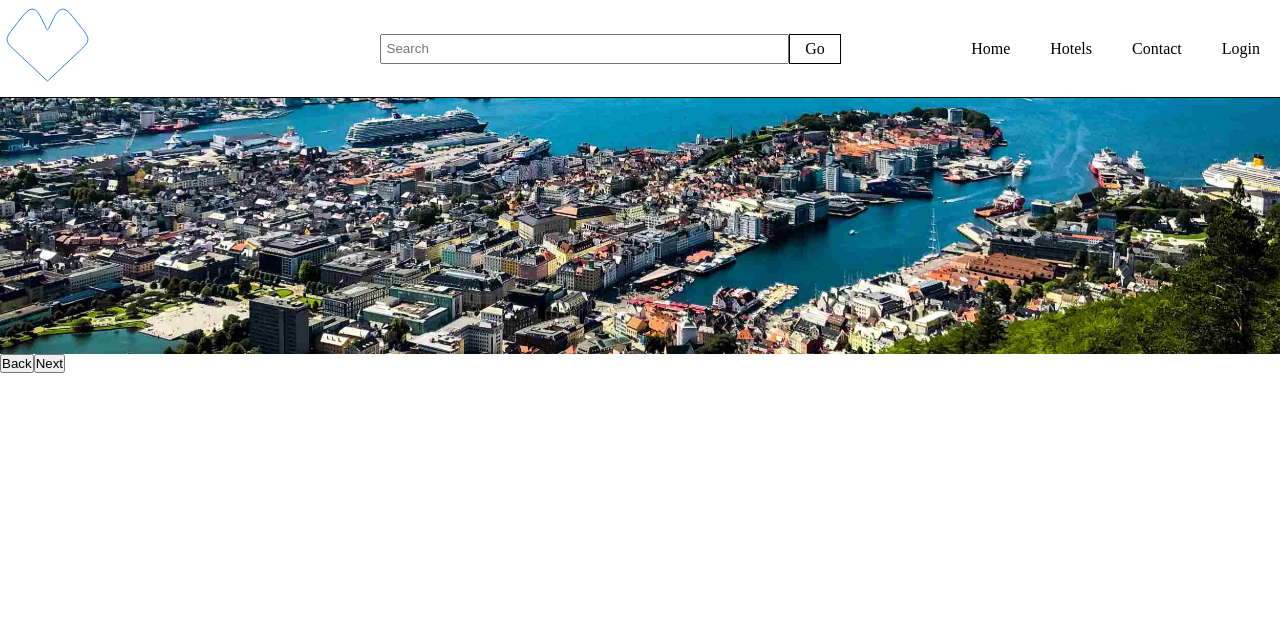
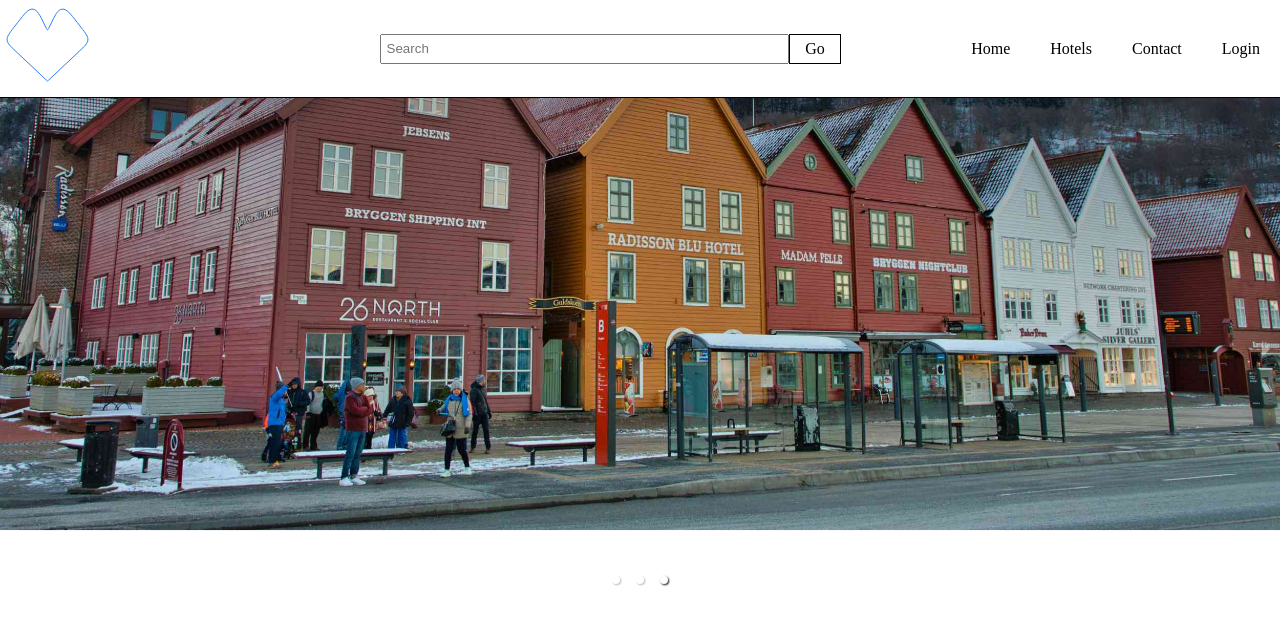
Before and after one commit to Noroff-FEU-Assignments/project-exam-2-TrygveKontoret, a React (Create React App) app: page / in a window 1280 px wide. Shown: the top 624 px of the page. Built offline with nearby package versions, Linux system fonts and the light colour scheme.

Commit message:
created new carousel

```diff
--- a/package.json
+++ b/package.json
@@ -14,6 +14,7 @@
     "react": "^18.1.0",
     "react-dom": "^18.1.0",
     "react-hook-form": "^7.30.0",
+    "react-responsive-carousel": "^3.2.23",
     "react-router-dom": "^6.3.0",
     "react-scripts": "5.0.1",
     "styled-components": "^5.3.5",
--- a/src/components/carousel/Carousel.jsx
+++ b/src/components/carousel/Carousel.jsx
@@ -1,10 +1,4 @@
-import {
-  CarouselProvider,
-  Slider,
-  Slide,
-  ButtonBack,
-  ButtonNext,
-} from "pure-react-carousel";
+import { Slider } from "pure-react-carousel";
 import "pure-react-carousel/dist/react-carousel.es.css";
 import bergen1 from "../../media/bergen1.jpg";
 import bergen2 from "../../media/bergen2.jpg";
@@ -15,7 +9,7 @@
   return (
     <CarouselWrapper
       naturalSlideWidth={100}
-      naturalSlideHeight={20}
+      naturalSlideHeight={30}
       totalSlides={3}
       infinite={true}
       dragEnabled={true}
@@ -25,17 +19,17 @@
     >
       <Slider>
         <StyledSlide index={0}>
-          <img src={bergen1} alt="" />
+          <img src={bergen1} alt="Bryggen in Bergen" />
         </StyledSlide>
         <StyledSlide index={1}>
-          <img src={bergen2} alt="" />
+          <img src={bergen2} alt="Bergen city" />
         </StyledSlide>
         <StyledSlide index={2}>
-          <img src={bergen3} alt="" />
+          <img src={bergen3} alt="Bryggen in Bergen" />
         </StyledSlide>
       </Slider>
-      <ButtonBack>Back</ButtonBack>
-      <ButtonNext>Next</ButtonNext>
+      {/* <ButtonBack>Back</ButtonBack>
+      <ButtonNext>Next</ButtonNext> */}
     </CarouselWrapper>
   );
 };
--- a/src/components/carousel/CarouselStyles.jsx
+++ b/src/components/carousel/CarouselStyles.jsx
@@ -1,24 +1,41 @@
 import styled from "styled-components";
-import {
-  CarouselProvider,
-  Slider,
-  Slide,
-  ButtonBack,
-  ButtonNext,
-} from "pure-react-carousel";
+import { CarouselProvider, Slide } from "pure-react-carousel";
+import { Carousel } from "react-responsive-carousel";
 
 export const CarouselWrapper = styled(CarouselProvider)`
-  background-size: cover;
-  background-position: center;
+  /* background-size: cover;
+  background-position: center; */
+  box-shadow: rgba(0, 0, 0, 0.3) 0px 19px 38px,
+    rgba(0, 0, 0, 0.22) 0px 15px 12px;
 `;
 
 export const StyledSlide = styled(Slide)`
   img {
     position: absolute;
-    top: -130%;
+    top: -50%;
     right: 0;
     bottom: 0;
     left: 0;
+    max-height: 200%;
     max-width: 100%;
+    /* overflow: none; */
   }
 `;
+
+export const StyledCarousel = styled(Carousel)`
+  @media (min-width: 768px) {
+    div {
+      max-height: 500px;
+
+      .slide {
+        height: 500px;
+      }
+
+      img {
+        /* max-height: 500px; */
+        /* -ms-transform: translate(-100%, -40%); */
+        transform: translate(-100%, -40%);
+      }
+    }
+  }
+`;
--- /dev/null
+++ b/src/components/carousel/CarouselTest.jsx
@@ -0,0 +1,25 @@
+import React from "react";
+import { Carousel } from "react-responsive-carousel";
+import "react-responsive-carousel/lib/styles/carousel.min.css";
+import bergen1 from "../../media/bergen1.jpg";
+import bergen2 from "../../media/bergen2.jpg";
+import bergen3 from "../../media/bergen3.jpg";
+import { StyledCarousel } from "./CarouselStyles";
+
+const CarouselTest = () => {
+  return (
+    <StyledCarousel infiniteLoop autoPlay showStatus={false} showThumbs={false}>
+      <div>
+        <img src={bergen1} alt="" />
+      </div>
+      <div>
+        <img src={bergen2} alt="" />
+      </div>
+      <div>
+        <img src={bergen3} alt="" />
+      </div>
+    </StyledCarousel>
+  );
+};
+
+export default CarouselTest;
--- a/src/pages/Home.jsx
+++ b/src/pages/Home.jsx
@@ -1,10 +1,12 @@
 import React from "react";
 import { Carousel } from "../components/carousel/Carousel";
+import CarouselTest from "../components/carousel/CarouselTest";
 
 const Home = () => {
   return (
     <>
-      <Carousel />
+      {/* <Carousel /> */}
+      <CarouselTest />
     </>
   );
 };
```
Also changed, not shown: 1 other file (tests, documents, lock files or other folders).
